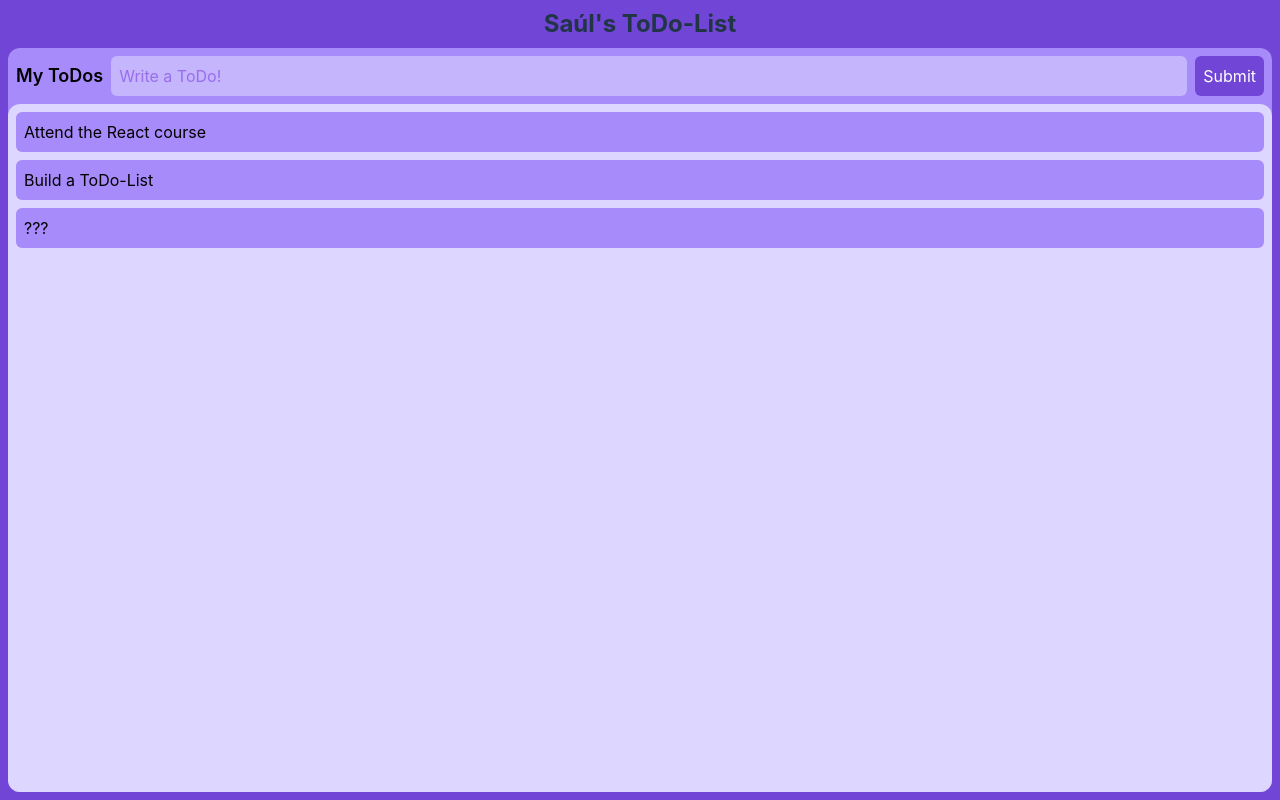
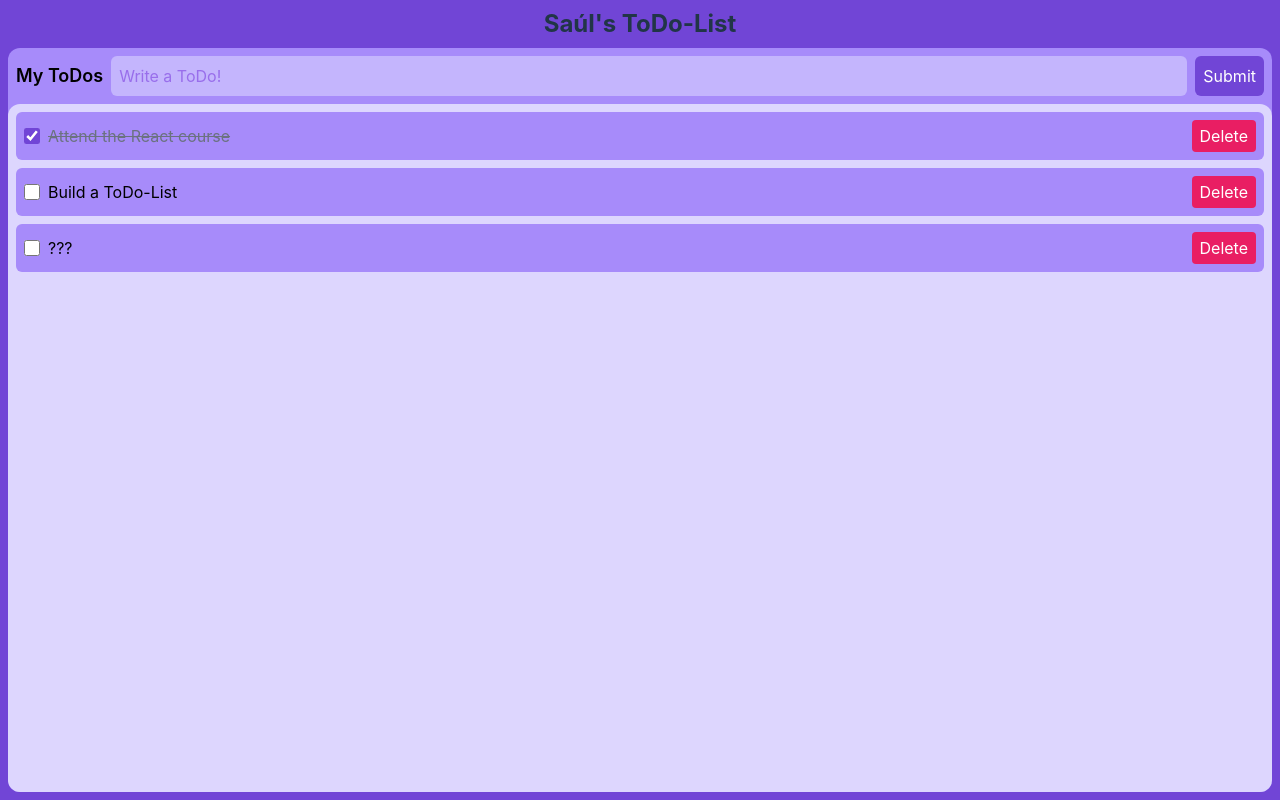
Before and after one commit to saulprl/todo-list, a React (Vite) app: page / in a window 1280 px wide. Built offline with nearby package versions, Linux system fonts and the light colour scheme.

Commit message:
Improve interactivity

```diff
--- a/src/App.tsx
+++ b/src/App.tsx
@@ -1,9 +1,9 @@
 import { ChangeEventHandler, FormEventHandler, useState } from "react";
 
 const DUMMY_TODOS = [
-  { id: 1, title: "Attend the React course" },
-  { id: 2, title: "Build a ToDo-List" },
-  { id: 3, title: "???" },
+  { id: 1, title: "Attend the React course", completed: true },
+  { id: 2, title: "Build a ToDo-List", completed: false },
+  { id: 3, title: "???", completed: false },
 ];
 
 function App() {
@@ -13,10 +13,20 @@ function App() {
   const handleSubmit: FormEventHandler<HTMLFormElement> = (event) => {
     event.preventDefault();
 
+    if (!inputValue.trim()) {
+      setInputValue("");
+
+      return;
+    }
+
     setTodos((prevTodos) => {
       return [
         ...prevTodos,
-        { id: Math.random() * 1000 + prevTodos.length + 1, title: inputValue },
+        {
+          id: Math.floor(Math.random() * 1000 + prevTodos.length + 1),
+          title: inputValue,
+          completed: false,
+        },
       ];
     });
 
@@ -25,6 +35,21 @@ function App() {
 
   const handleInputChange: ChangeEventHandler<HTMLInputElement> = (event) => {
     setInputValue(event.target.value);
+  };
+
+  const handleCheckedChange = (todoId: number) => {
+    setTodos((prevTodos) => {
+      return prevTodos.map((todo) => {
+        if (todo.id === todoId) {
+          return {
+            ...todo,
+            completed: !todo.completed,
+          };
+        }
+
+        return todo;
+      });
+    });
   };
 
   const deleteTodo = (todoId: number) => {
@@ -52,6 +77,7 @@ function App() {
               placeholder="Write a ToDo!"
               value={inputValue}
               onChange={handleInputChange}
+              required
               className="bg-violet-300 rounded-md text-black placeholder-violet-700/50 p-2 flex-grow"
             />
             <button className="p-2 bg-[#7145d6] text-white rounded-md hover:bg-violet-700 transition-colors duration-300">
@@ -64,10 +90,34 @@ function App() {
             {todos.map((todo) => (
               <li
                 key={todo.id}
-                onClick={deleteTodo.bind(null, todo.id)}
-                className="w-full p-2 rounded-md bg-violet-400"
+                onClick={() => handleCheckedChange(todo.id)}
+                className="flex items-center justify-between w-full p-2 rounded-md bg-violet-400"
               >
-                {todo.title}
+                <div className="flex items-center gap-2">
+                  <input
+                    id={`todo-${todo.id}`}
+                    type="checkbox"
+                    checked={todo.completed}
+                    onChange={handleCheckedChange.bind(null, todo.id)}
+                    className="peer accent-[#7145d6] size-4 rounded-sm border-2 border-[#7145d6] bg-violet-200 checked:bg-[#7145d6]"
+                  />
+                  <label
+                    htmlFor={`todo-${todo.id}`}
+                    className="peer-checked:line-through peer-checked:text-gray-500 transition-colors duration-300"
+                  >
+                    {todo.title}
+                  </label>
+                </div>
+                <button
+                  onClick={(event) => {
+                    event.stopPropagation();
+
+                    deleteTodo(todo.id);
+                  }}
+                  className="px-2 py-1 rounded bg-[#e91e63] text-white"
+                >
+                  Delete
+                </button>
               </li>
             ))}
           </ul>
```
